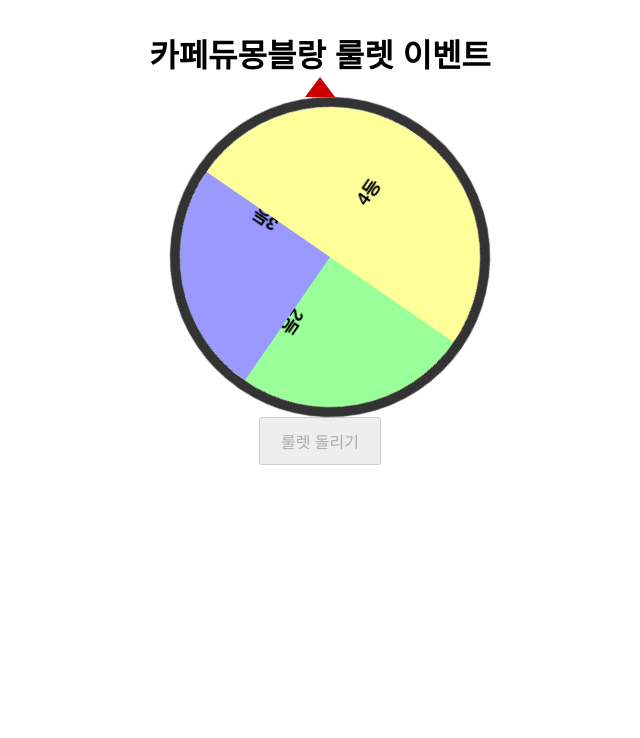
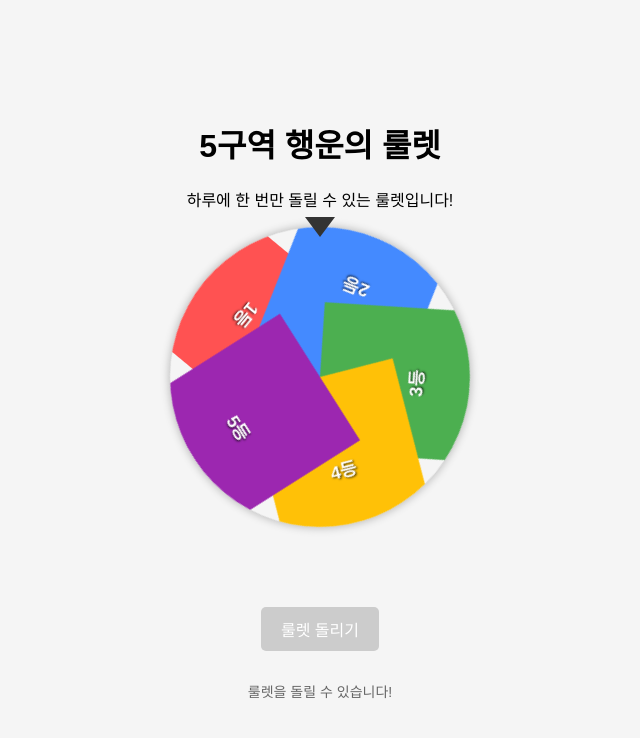
Before and after one commit to kimsungsil1/roulette, a plain HTML site: page index.html in a window 1280 px wide. Both pictures are taken after a click on the button "룰렛 돌리기". Shown: the whole page, without its empty margins (320-960 px from the left). Drawn offline with Linux system fonts and the light colour scheme.

Commit message:
Update index.html

```diff
--- a/index.html
+++ b/index.html
@@ -2,186 +2,212 @@
 <html lang="ko">
 <head>
     <meta charset="UTF-8">
-  <title>카페듀몽블랑 룰렛 이벤트</title>
+    <meta name="viewport" content="width=device-width, initial-scale=1.0">
+    <title>5구역 룰렛 - 하루에 한 번</title>
     <style>
         body {
+            font-family: 'Arial', sans-serif;
+            display: flex;
+            justify-content: center;
+            align-items: center;
+            flex-direction: column;
+            height: 100vh;
+            margin: 0;
+            background-color: #f5f5f5;
+        }
+        .container {
             text-align: center;
-      font-family: Arial, sans-serif;
-      margin: 0;
-      padding: 0;
+            max-width: 600px;
+            width: 100%;
         }
-    h1 {
-      margin-top: 30px;
-    }
-
-    #wheelContainer {
+        .wheel-container {
             position: relative;
-      margin: 0 auto;
             width: 300px;
             height: 300px;
+            margin: 0 auto 20px;
         }
-    /* 룰렛 자체 */
-    #wheel {
+        .wheel {
             width: 100%;
             height: 100%;
-      border: 10px solid #333;
             border-radius: 50%;
             position: relative;
             overflow: hidden;
-      transform-origin: center center;
-      transform: rotate(0deg);
+            transition: transform 3s ease-out;
+            box-shadow: 0 0 10px rgba(0,0,0,0.3);
         }
-    /* 룰렛 분할 영역(4등분) */
-    .segment {
+        .section {
             position: absolute;
-      width: 150px;   /* 지름의 절반 */
-      height: 300px;
+            width: 50%;
+            height: 50%;
+            left: 25%;
             top: 0;
-      left: 150px;    /* 룰렛 중앙 기준으로 시작 */
-      transform-origin: left center;
-    }
-    /* 각 4칸(90도씩) */
-    .seg1 {
-      transform: rotate(0deg);
-      background-color: #f99; /* 1등 영역 색상 */
-    }
-    .seg2 {
-      transform: rotate(90deg);
-      background-color: #9f9; /* 2등 영역 색상 */
-    }
-    .seg3 {
-      transform: rotate(180deg);
-      background-color: #99f; /* 3등 영역 색상 */
-    }
-    .seg4 {
-      transform: rotate(270deg);
-      background-color: #ff9; /* 4등 영역 색상 */
-    }
-    /* 각 세그먼트 내부 텍스트(등수) */
-    .segment span {
-      display: block;
-      text-align: center;
-      padding-top: 130px; /* 세그먼트 가운데쯤 */
+            transform-origin: 50% 100%;
+            display: flex;
+            align-items: center;
+            justify-content: center;
+            color: white;
             font-weight: bold;
             font-size: 18px;
-      /* 글자 세우고 싶으면 회전 보정 */
-      /* transform: rotate(-45deg); */
+            box-sizing: border-box;
+            overflow: hidden;
+            text-overflow: ellipsis;
         }
-
-    /* 포인터(삼각형) */
-    #pointer {
+        .pointer {
             position: absolute;
-      top: -20px;
+            top: -10px;
             left: 50%;
             transform: translateX(-50%);
             width: 0;
             height: 0;
             border-left: 15px solid transparent;
             border-right: 15px solid transparent;
-      border-bottom: 20px solid #c00;
-      z-index: 999;
+            border-top: 20px solid #333;
+            z-index: 2;
         }
-
-    #spinBtn {
+        button {
+            background-color: #4CAF50;
+            border: none;
+            color: white;
+            padding: 10px 20px;
+            text-align: center;
+            text-decoration: none;
+            font-size: 16px;
+            margin: 10px;
+            cursor: pointer;
+            border-radius: 5px;
+            transition: background-color 0.3s;
+        }
+        button:hover {
+            background-color: #45a049;
+        }
+        button:disabled {
+            background-color: #cccccc;
+            cursor: not-allowed;
+        }
+        #timer {
             margin-top: 20px;
-      padding: 10px 20px;
-      font-size: 16px;
-      cursor: pointer;
+            font-size: 14px;
+            color: #666;
         }
-
         #result {
-      margin-top: 20px;
-      font-size: 20px;
+            font-size: 22px;
             font-weight: bold;
+            height: 30px;
+            margin: 20px 0;
         }
-    #coupon {
-      margin-top: 20px;
+        .section-label {
+            transform: translateY(-20px) rotate(180deg);
+            text-shadow: 1px 1px 2px rgba(0,0,0,0.7);
         }
     </style>
 </head>
 <body>
-  <h1>카페듀몽블랑 룰렛 이벤트</h1>
-  <div id="wheelContainer">
-    <!-- 포인터 -->
-    <div id="pointer"></div>
-    <!-- 룰렛 본체 -->
-    <div id="wheel">
-      <!-- 네 개 세그먼트 (1등 ~ 4등) -->
-      <div class="segment seg1"><span>1등</span></div>
-      <div class="segment seg2"><span>2등</span></div>
-      <div class="segment seg3"><span>3등</span></div>
-      <div class="segment seg4"><span>4등</span></div>
+    <div class="container">
+        <h1>5구역 행운의 룰렛</h1>
+        <p>하루에 한 번만 돌릴 수 있는 룰렛입니다!</p>
+
+        <div class="wheel-container">
+            <div class="pointer"></div>
+            <div class="wheel" id="wheel">
+                <!-- 5개의 섹션 -->
+                <div class="section" style="transform: rotate(0deg); background-color: #FF5252;">
+                    <span class="section-label">1등</span>
+                </div>
+                <div class="section" style="transform: rotate(72deg); background-color: #448AFF;">
+                    <span class="section-label">2등</span>
+                </div>
+                <div class="section" style="transform: rotate(144deg); background-color: #4CAF50;">
+                    <span class="section-label">3등</span>
+                </div>
+                <div class="section" style="transform: rotate(216deg); background-color: #FFC107;">
+                    <span class="section-label">4등</span>
+                </div>
+                <div class="section" style="transform: rotate(288deg); background-color: #9C27B0;">
+                    <span class="section-label">5등</span>
+                </div>
             </div>
         </div>
 
-  <button id="spinBtn">룰렛 돌리기</button>
         <div id="result"></div>
-  <div id="coupon"></div>
+        <button id="spinButton">룰렛 돌리기</button>
+        <div id="timer"></div>
+    </div>
 
     <script>
-    // 각 등수별 정보(이름, 확률, 쿠폰 파일)
-    const prizes = [
-      { name: "1등", probability: 1,  coupon: "coupon1.pdf" },
-      { name: "2등", probability: 4,  coupon: "coupon2.pdf" },
-      { name: "3등", probability: 15, coupon: "coupon3.pdf" },
-      { name: "4등", probability: 80, coupon: "coupon4.pdf" }
-    ];
+        const wheel = document.getElementById('wheel');
+        const spinButton = document.getElementById('spinButton');
+        const result = document.getElementById('result');
+        const timerDisplay = document.getElementById('timer');
 
-    // 확률에 따라 당첨 결과 반환
-    function getPrize() {
-      let rand = Math.random() * 100; // 0~100
-      let cumulative = 0;
-      for (let prize of prizes) {
-        cumulative += prize.probability;
-        if (rand < cumulative) return prize;
+        // 섹션 이름
+        const sections = ["1등", "2등", "3등", "4등", "5등"];
+
+        // 마지막으로 돌린 시간 가져오기
+        const lastSpinTime = localStorage.getItem('lastSpinTime');
+        const now = new Date().getTime();
+
+        // 남은 시간 계산 및 버튼 상태 업데이트
+        function updateTimer() {
+            const now = new Date().getTime();
+            const lastSpinTime = localStorage.getItem('lastSpinTime');
+
+            if (lastSpinTime) {
+                const timeElapsed = now - parseInt(lastSpinTime);
+                const timeRemaining = 24 * 60 * 60 * 1000 - timeElapsed; // 24시간(하루)
+
+                if (timeRemaining > 0) {
+                    // 남은 시간 계산
+                    const hours = Math.floor(timeRemaining / (60 * 60 * 1000));
+                    const minutes = Math.floor((timeRemaining % (60 * 60 * 1000)) / (60 * 1000));
+                    const seconds = Math.floor((timeRemaining % (60 * 1000)) / 1000);
+
+                    // 시간 표시 업데이트
+                    timerDisplay.textContent = `다음 룰렛까지 남은 시간: ${hours}시간 ${minutes}분 ${seconds}초`;
+                    spinButton.disabled = true;
+
+                    // 1초마다 업데이트
+                    setTimeout(updateTimer, 1000);
+                } else {
+                    timerDisplay.textContent = "룰렛을 돌릴 수 있습니다!";
+                    spinButton.disabled = false;
                 }
-      // 혹시 분배가 100보다 작으면 마지막으로
-      return prizes[prizes.length - 1];
+            } else {
+                timerDisplay.textContent = "룰렛을 돌릴 수 있습니다!";
+                spinButton.disabled = false;
+            }
         }
 
-    const wheel     = document.getElementById("wheel");
-    const resultDiv = document.getElementById("result");
-    const couponDiv = document.getElementById("coupon");
-    const spinBtn   = document.getElementById("spinBtn");
+        // 페이지 로드 시 타이머 업데이트
+        updateTimer();
 
-    // 회전 애니메이션 시간(ms)
-    const SPIN_DURATION = 4000;
+        // 룰렛 돌리기
+        spinButton.addEventListener('click', () => {
+            // 버튼 비활성화
+            spinButton.disabled = true;
+            result.textContent = "";
 
-    spinBtn.addEventListener("click", function() {
-      spinBtn.disabled = true;
-      resultDiv.textContent = "";
-      couponDiv.innerHTML = "";
+            // 랜덤 각도 (5개 섹션 중 하나)
+            const sectionAngle = 360 / 5; // 5개 섹션
+            const randomSection = Math.floor(Math.random() * 5);
+            const extraSpins = 5; // 추가 회전 수
+            const randomAngle = (360 * extraSpins) + (randomSection * sectionAngle) + Math.random() * sectionAngle;
 
-      // 매번 룰렛 각도 초기화
-      wheel.style.transition = "none";
-      wheel.style.transform  = "rotate(0deg)";
+            // 휠 회전
+            wheel.style.transform = `rotate(${randomAngle}deg)`;
 
+            // 회전 완료 후
             setTimeout(() => {
-        wheel.style.transition = `transform ${SPIN_DURATION/1000}s ease-out`;
+                // 결과 표시 (어느 섹션에 멈췄는지 계산)
+                const finalRotation = randomAngle % 360;
+                const sectionIndex = 4 - Math.floor(finalRotation / sectionAngle);
+                result.textContent = `결과: ${sections[sectionIndex]}!`;
 
-        // 당첨 결과 받기
-        const prize = getPrize();
+                // 현재 시간을 localStorage에 저장
+                localStorage.setItem('lastSpinTime', now.toString());
 
-        // 룰렛 기본회전(4바퀴 이상) + 당첨칸 위치
-        const baseRotation = 360 * 5; // 5바퀴
-        const prizeIndex   = prizes.findIndex(p => p.name === prize.name);
-
-        // 4분할이므로 각 칸은 90도씩
-        const segmentAngle = 90;
-        // 당첨칸 안에서 약간의 랜덤 오프셋
-        const offset = Math.random() * segmentAngle;
-
-        // 최종 회전각
-        const targetAngle = baseRotation + (prizeIndex * segmentAngle) + offset;
-        wheel.style.transform = `rotate(${targetAngle}deg)`;
-
-        // 애니메이션 끝나면 결과 표시
-        setTimeout(() => {
-          resultDiv.textContent = `축하합니다! ${prize.name} 당첨!`;
-          couponDiv.innerHTML = `<a href="${prize.coupon}" download>당첨 쿠폰 다운로드</a>`;
-          spinBtn.disabled = false;
-        }, SPIN_DURATION);
-      }, 50);
+                // 타이머 업데이트
+                updateTimer();
+            }, 3000); // 회전이 끝나는데 걸리는 시간 (3초)
         });
     </script>
 </body>
```
Lines whose indentation alone changed are shown as unchanged.
